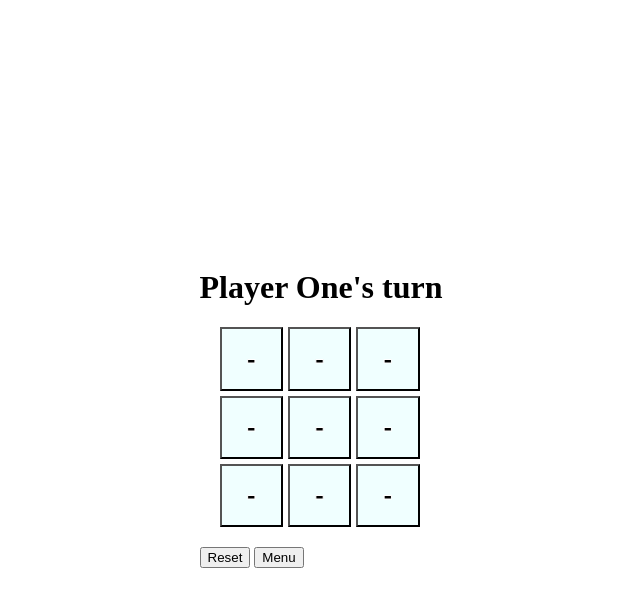
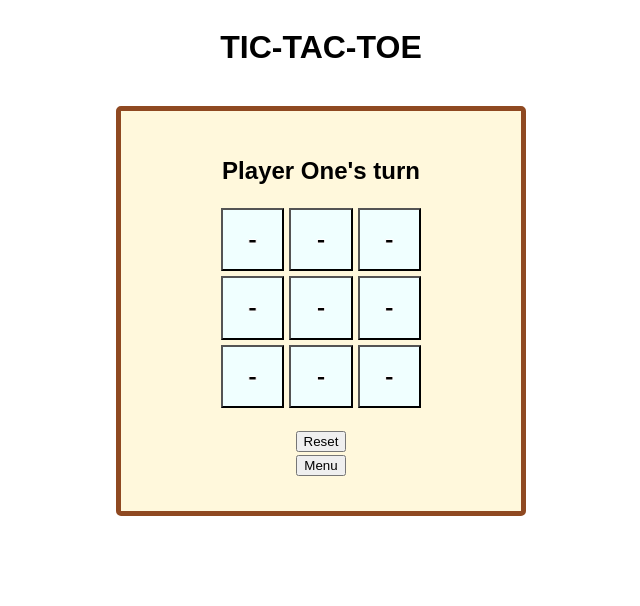
Before and after one commit to adamhaouam/tictactoe, a plain HTML site: page index.html in a window 1280 px wide. Both pictures are taken after a click on the button "Start game". Shown: the whole page, without its empty margins (319-959 px from the left). Drawn offline with Linux system fonts and the light colour scheme.

Commit message:
add formatting and styling
also add comments on script

```diff
--- a/index.html
+++ b/index.html
@@ -8,8 +8,9 @@
 </head>
 <body>
     <div class="container">
+        <h1>TIC-TAC-TOE</h1>
         <div class="menu">
-                <h1>TIC-TAC-TOE</h1>
+
                 <label for="playerOneName">Player One: </label>
                 <input type='text' name='playerOneName'id="playerOneName">
                 <input type='color' name="playerOneColor" id="playerOneColor">
@@ -19,7 +20,7 @@
                 <button class="startButton">Start game</button>
         </div>
         <div class="game">
-            <h1 class="turn"></h1>
+            <h2 class="turn"></h2>
             <div class="board"></div>
             <button class="reset">Reset</button>
             <button class="return">Menu</button>
--- a/script.js
+++ b/script.js
@@ -6,6 +6,7 @@ function Gameboard() {
     let squaresFilled = 0;
     const board = [];
 
+    //Generate board and add squares
     for (let i = 0; i < rows; i++) {
         board[i] = [];
         for (let a = 0; a < columns; a++) {
@@ -15,13 +16,15 @@ function Gameboard() {
 
 	const getBoard = () => board;
 
-	const printBoard = () => {
-		const boardWithCellValues = board.map((row) => row.map((cell) => cell.getSquare()).join(', ')).join('\n');
-		console.log(boardWithCellValues);
-	};
+	// const printBoard = () => {
+	// 	const boardWithCellValues = board.map((row) => row.map((cell) => cell.getSquare()).join(', ')).join('\n');
+	// 	console.log(boardWithCellValues);
+	// };
 
+    //Checks if square is empty (has '-' as current token)
     const checkEmpty = (row, column) => (board[row][column].getSquare() == "-");
 
+    //Takes current user's token and sets in cell if it is empty else returns false
 	const setCell = (token, row, column) => {
         if (checkEmpty(row, column)) {
             board[row][column].setSquare(token);
@@ -31,21 +34,22 @@ function Gameboard() {
         else return false;
     }
 
-
+    //Checks if the board has been filled
     const isFull = () => (squaresFilled == rows * columns);
 
+    //Checks if any win has occured yet
 	const checkWin = () => {
 		let winFound;
 		for (let a = 0; a < 3; a++) { //check for row win
             if (board[a][0].getSquare() == board[a][1].getSquare() && board[a][1].getSquare() == board[a][2].getSquare() && board[a][0].getSquare() != "-") {
-				console.log(`Found on row ${a}`);
+				//console.log(`Found on row ${a}`);
 				winFound = board[a][0].getSquare();
 			}
 		}
 
 		for (let a = 0; a < 3; a++) { // check for column win
 			if (board[0][a].getSquare() == board[1][a].getSquare() && board[1][a].getSquare() == board[2][a].getSquare() && board[2][a].getSquare() != "-") {
-				console.log(`Found on column ${a}`);
+				//console.log(`Found on column ${a}`);
 				winFound = board[0][a].getSquare();
 			}
 		}
@@ -53,12 +57,13 @@ function Gameboard() {
 		//Check for diagonal win
 		if ((board[0][0].getSquare() == board[1][1].getSquare() && board[1][1].getSquare() == board[2][2].getSquare() && board[2][2].getSquare() != "-") ||
 		(board[0][2].getSquare() == board[1][1].getSquare() && board[1][1].getSquare() == board[2][0].getSquare() && board[2][0].getSquare() != "-")) {
-			console.log("Found on diagonal");
+			//console.log("Found on diagonal");
 			winFound = board[0][0].getSquare();
 		}
 		return winFound;
 	};
 
+    //clears array and adds new Squares, sets squaresFilled to zero
     const resetBoard = () => {
         for (let i = 0; i < rows; i++) {
             board[i] = [];
@@ -71,7 +76,7 @@ function Gameboard() {
 
 	return {
 		getBoard,
-		printBoard,
+		//printBoard,
 		setCell,
         checkWin,
         isFull,
@@ -80,11 +85,13 @@ function Gameboard() {
 };
 
 function Square() {
-    let value = "-";
+    let value = "-"; //Default value
 
+    //sets square value to provided token
     const setSquare = (playerToken) => {
         value = playerToken;
     }
+
     const getSquare = () => value;
 
     return {
@@ -122,27 +129,32 @@ function GameController(
 
 	const getCurrentPlayer = () => currentPlayer;
 
+    //Resets board, win status and turn
 	const resetBoard = () => {
-        //reset win functions
         currentPlayer = players[0];
         winStatus = "";
         board.resetBoard();
     }
 
+    //Attempts to place token on selected row and column
 	const playRound = (row, column) => {
         if (!board.setCell(currentPlayer.token, row, column)) {
             alert("Taken! Try again");
         }
 
+        //After setting cell, checks if game has won or tied, swaps player if it hasn't
         else if (!board.checkWin() && !board.isFull()) {
             switchPlayerTurn();
             return (`${currentPlayer.name}'s turn`)
 
         }
+
+        //Checks if a win exists on the board
         else if (board.checkWin()) {
             winStatus = currentPlayer.name;
             return (`Winner is ${currentPlayer.name}!`);
         }
+        //Calls tie if board is full but there is no win found
         else {
             winStatus = "tie";
             return ("It's a tie!");
@@ -178,7 +190,6 @@ function ScreenController() {
     const playerTwoColor = document.querySelector('#playerTwoColor');
 	const playerTurnDiv = document.querySelector('.turn');
 	const boardDiv = document.querySelector('.board');
-    //const container = document.querySelector('.container');
     const menuBox = document.querySelector('.menu');
     const gameBox = document.querySelector('.game');
     const startButton = document.querySelector('.startButton');
@@ -195,7 +206,8 @@ function ScreenController() {
 				squareButton.classList.add("square");
                 squareButton.textContent = square.getSquare();
 
-                //if o set color to playerOneColor
+                //Sets respective player colours on their squares
+                //Could be added to players object in future
                 if (squareButton.textContent == "o" && playerOneColor.value != "#000000") squareButton.style.backgroundColor = playerOneColor.value;
                 if (squareButton.textContent == "x" && playerTwoColor.value != "#000000") squareButton.style.backgroundColor = playerTwoColor.value;
                 squareButton.classList.add(square.getSquare());
@@ -206,13 +218,14 @@ function ScreenController() {
 		})
 	};
 
+    //Runs if board is clicked, checks if a square was selected
     function clickBoard(e) {
         const selectedRow = e.target.dataset.row;
         const selectedColumn = e.target.dataset.column;
         let result = "";
         if (!selectedRow || !selectedColumn) return;
 
-        //return result and react
+        //Plays a round, sets title as result of turn (win status or turn)
         result = game.playRound(selectedRow, selectedColumn);
         playerTurnDiv.textContent = result;
 
@@ -224,6 +237,7 @@ function ScreenController() {
         updateScreen();
     }
 
+    //Resets all properties of game
     function resetGame() {
         game.resetBoard();
         updateScreen();
@@ -232,7 +246,7 @@ function ScreenController() {
         playerTurnDiv.textContent = `${startingPlayer.name}'s turn`;
     }
 
-
+    //Hides board, opens menu
     function openMenu() {
         //clear game
         //add menu features
@@ -240,9 +254,10 @@ function ScreenController() {
         menuBox.style.display = "flex";
     }
 
+    //Hides menu, opens board,  updates player object with names filled in menu
     function startGame() {
         menuBox.style.display = "none";
-        gameBox.style.display = "block";
+        gameBox.style.display = "flex";
         game.updatePlayerNames(playerOneName.value, playerTwoName.value);
         console.log(playerOneColor.value)
         resetGame();
--- a/style.css
+++ b/style.css
@@ -1,18 +1,24 @@
 .board {
+    margin-top: 50px;
     width: 200px;
     height: 200px;
     display: grid;
     grid-template: 1fr 1fr 1fr / 1fr 1fr 1fr;
-    margin: 20px;
+    margin: 10px;
+    margin-bottom: 20px;
     gap: 5px;
 }
 
 .container {
     display: flex;
     align-items: center;
-    justify-content: center;
     flex-direction: column;
     height: 100vh;
+    font-family: Arial, Helvetica, sans-serif;
+}
+
+label {
+    font-weight: bold;
 }
 
 .board button {
@@ -33,12 +39,27 @@
 }
 
 
-.menu {
+.menu, .game {
     display: flex;
     flex-direction: column;
+    align-items: center;
+    justify-content: center;
     gap: 3px;
+    background-color: cornsilk;
+    border: 5px solid rgb(143, 73, 33);
+    border-radius: 5px;
+    height: 400px;
+    width: 400px;
 }
 
 .menu input {
-    margin-bottom: 20px;
+    margin-bottom: 15px;
 }
+
+h1 {
+    margin-bottom: 40px;
+}
+
+h2 {
+    margin: 10px;
+}
```
